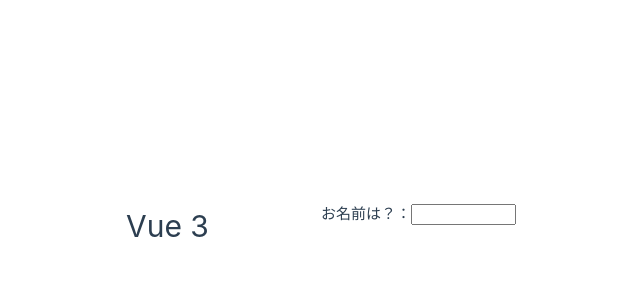
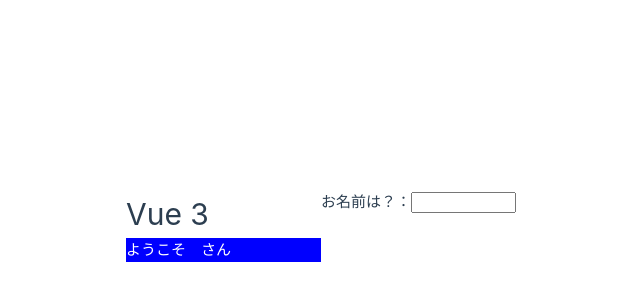
Before and after one commit to TakayaYonekawa/vue-practice, a Vue app: page / in a window 1280 px wide. Shown: the part 174-474 px from the top of the page, without its empty margins (319-959 px from the left). Built offline with nearby package versions, Linux system fonts and the light colour scheme.

Commit message:
データバインド

```diff
--- a/src/App.vue
+++ b/src/App.vue
@@ -5,7 +5,9 @@
 //   return 1 + 1;
 // });
 
-const message = 'ようこそ　<strong>ヨネ</strong>さん'
+const message = computed(() => {
+  return 'ようこそ　<strong>' + myname.value +'</strong>さん'
+})
 const welecomeColor = 'blue'
 const myname = ref('')
 </script>
@@ -13,5 +15,5 @@
 <template>
   <h1>Vue 3</h1>
   <p>お名前は？：<input type="text" size="10" v-model="myname"></p>
-  <p v-html="myname" :style="{backgroundColor:welecomeColor, 'color': 'white'}" ></p>
+  <p v-html="message" :style="{backgroundColor:welecomeColor, 'color': 'white'}" ></p>
 </template>
```
